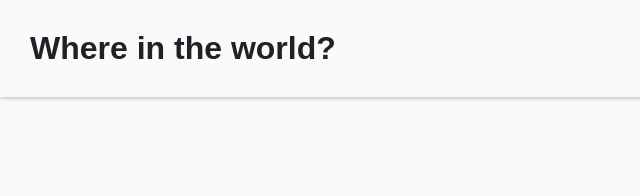
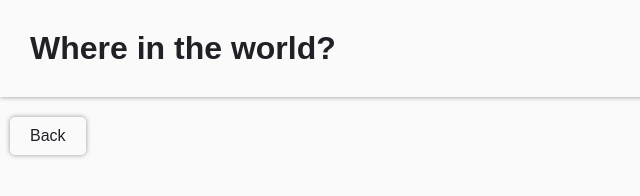
Before and after one commit to NANITH777/GeoNavigator-Countries, a plain HTML site: page country.html in a window 1280 px wide. Shown: the full height of the page, 0-640 px from the left. Drawn offline with nearby package versions, Linux system fonts and the light colour scheme.

Commit message:
Back Button

```diff
--- a/country.html
+++ b/country.html
@@ -5,7 +5,7 @@
     <meta name="viewport" content="width=device-width, initial-scale=1.0" />
     <link rel="stylesheet" href="style.css" />
     <link rel="shortcut icon" type="image/png" href="world.jpg" />
-    <script defer src="script.js"></script>
+    <script defer src="country.js"></script>
     <link
       href="https://unpkg.com/boxicons@2.1.4/css/boxicons.min.css"
       rel="stylesheet"
@@ -19,5 +19,7 @@
         <i class="bx bx-moon icon">Dark mode</i>
       </button>
     </div>
+
+    <button class="back-button" onclick="window.history.back()">Back</button>
   </body>
 </html>
--- a/style.css
+++ b/style.css
@@ -221,3 +221,16 @@ footer p {
 .hidden {
   display: none;
 }
+
+.back-button {
+  margin: 20px 10px;
+  padding: 10px 20px;
+  font-size: 16px;
+  cursor: pointer;
+  border: none;
+  border-radius: 5px;
+  background-color: none;
+  color: var(--font-color);
+  box-shadow: 0 0 5px rgba(0, 0, 0, 0.4);
+  transition: background-color 0.3s, box-shadow 0.3s;
+}
```
